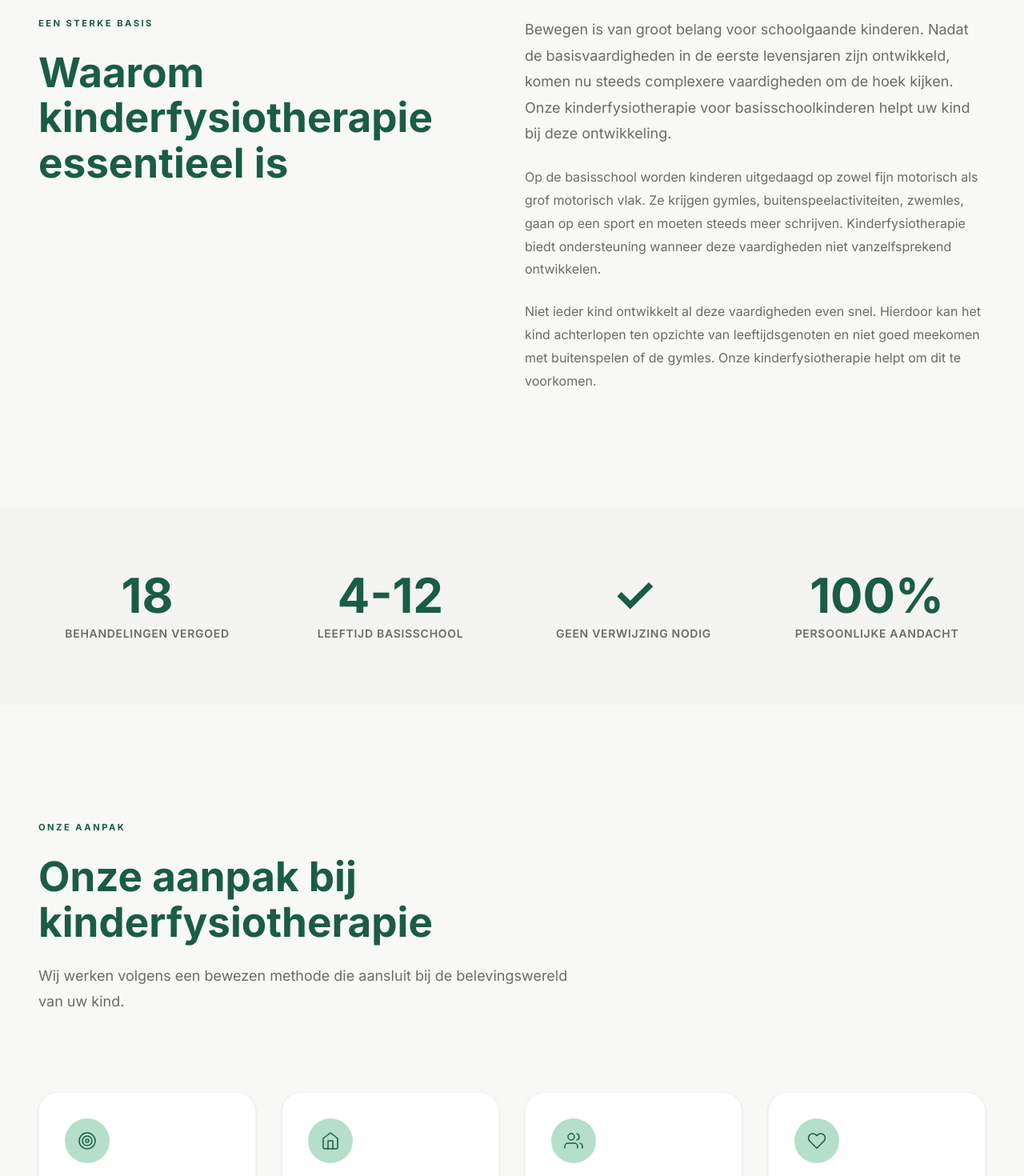
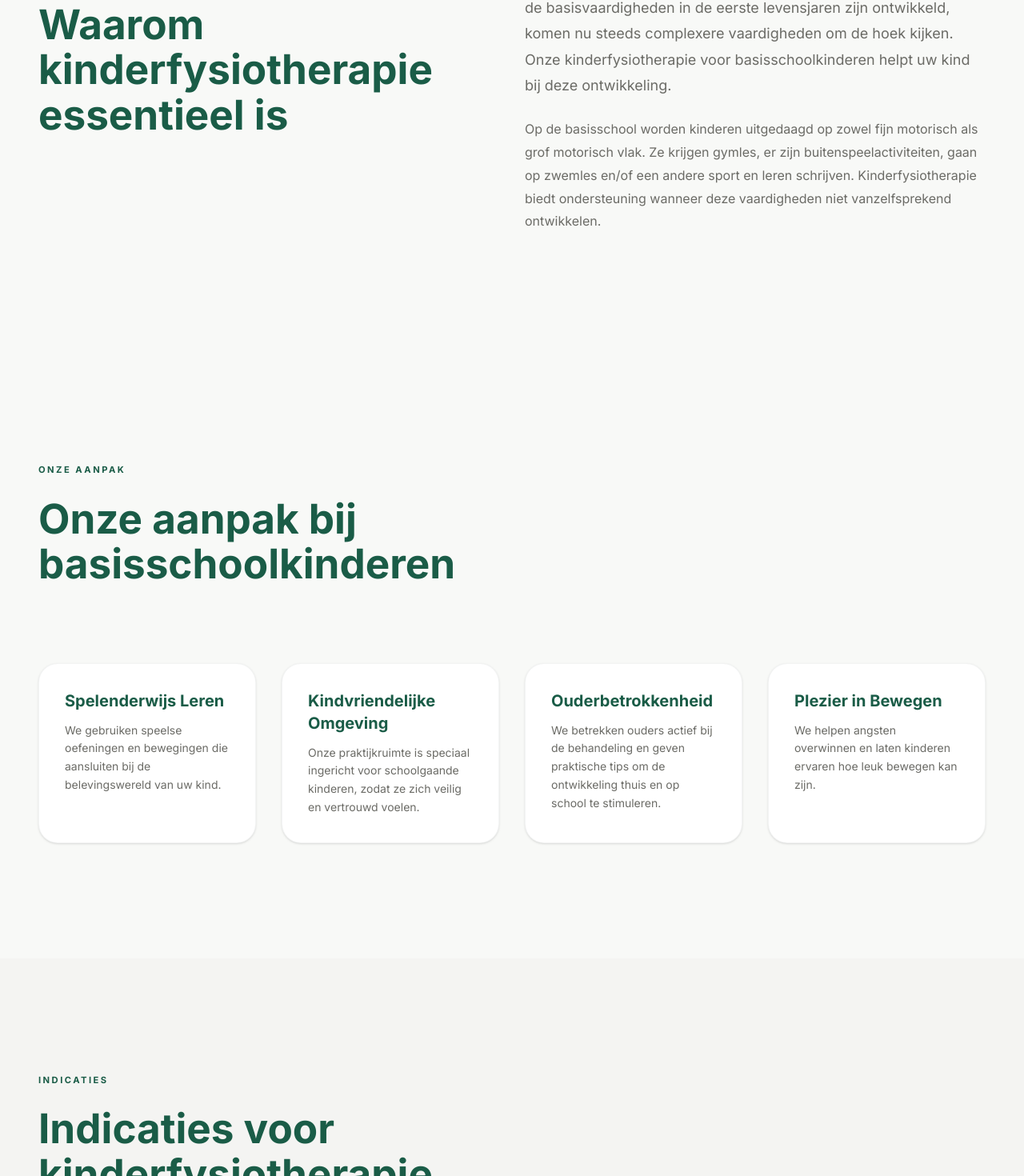
Before and after one commit to Maximustopdeals/kidsfysio-capelle-next-js, a Next.js app: page /basisschool in a window 1280 px wide. Shown: the part 945-2415 px from the top of the page at 80% size. Built offline with nearby package versions, Linux system fonts and the light colour scheme.

Commit message:
Refine metadata and approach text in basisschool page
Updated metadata description and refined approach text. Removed unnecessary comments and adjusted text for clarity.

```diff
--- a/src/app/basisschool/page.tsx
+++ b/src/app/basisschool/page.tsx
@@ -6,31 +6,15 @@ import Button from "@/components/Button";
 export const metadata: Metadata = {
   title: "Kinderfysiotherapie basisschool Capelle | 4-12 jaar",
   description:
-    "Kinderfysiotherapie voor basisschoolkinderen (4-12 jaar) in Capelle aan den IJssel. Hulp bij schrijfmotoriek, houding en sportblessures. Ook Rotterdam en omgeving.",
+    "Kinderfysiotherapie voor basisschoolkinderen (4-12 jaar) in Capelle aan den IJssel. Hulp bij schrijfmotoriek, houding en sportblessures.",
   alternates: { canonical: "/basisschool/" },
 };
 
 const approach = [
-  {
-    title: "Spelenderwijs Leren",
-    text: "We gebruiken speelse oefeningen en bewegingen die aansluiten bij de belevingswereld van uw kind om motorische vaardigheden te ontwikkelen binnen de kinderfysiotherapie.",
-    icon: "target",
-  },
-  {
-    title: "Kindvriendelijke Omgeving",
-    text: "Onze praktijkruimte is speciaal ingericht voor schoolgaande kinderen, zodat ze zich veilig en vertrouwd voelen tijdens de kinderfysiotherapie.",
-    icon: "home",
-  },
-  {
-    title: "Ouderbetrokkenheid",
-    text: "We betrekken ouders actief bij de behandeling en geven praktische tips om de ontwikkeling thuis en op school te stimuleren met kinderfysiotherapie.",
-    icon: "users",
-  },
-  {
-    title: "Plezier in Bewegen",
-    text: "We helpen angsten overwinnen en laten kinderen ervaren hoe leuk bewegen kan zijn, van klimmen tot balvaardigheid tijdens de kinderfysiotherapie.",
-    icon: "heart",
-  },
+  { title: "Spelenderwijs Leren", text: "We gebruiken speelse oefeningen en bewegingen die aansluiten bij de belevingswereld van uw kind.", icon: "target" },
+  { title: "Kindvriendelijke Omgeving", text: "Onze praktijkruimte is speciaal ingericht voor schoolgaande kinderen, zodat ze zich veilig en vertrouwd voelen.", icon: "home" },
+  { title: "Ouderbetrokkenheid", text: "We betrekken ouders actief bij de behandeling en geven praktische tips om de ontwikkeling thuis en op school te stimuleren.", icon: "users" },
+  { title: "Plezier in Bewegen", text: "We helpen angsten overwinnen en laten kinderen ervaren hoe leuk bewegen kan zijn.", icon: "heart" },
 ];
 
 const indications = [
@@ -43,7 +27,7 @@ const indications = [
   "Slechte houding",
   "Sportblessure",
   "Angst voor bewegen",
-  "Tenelopen",
+  "Tenenlopen",
   "Knieklachten",
   "Schrijfproblemen",
   "Snel moe",
@@ -62,10 +46,9 @@ const badges = [
 export default function BasisschoolPage() {
   return (
     <>
-      {/* 1. Split-Screen Hero */}
+      {/* Hero */}
       <section className="relative w-full bg-cream pt-16 pb-24 lg:pt-24 lg:pb-32 overflow-hidden">
         <div className="mx-auto max-w-7xl px-6 lg:px-12 grid grid-cols-1 lg:grid-cols-2 gap-16 lg:gap-12 items-center">
-
           <div className="flex flex-col items-start z-10">
             <FadeIn>
               <p className="text-[0.7rem] font-bold tracking-[0.28em] uppercase text-forest mb-6 flex items-center gap-2">
@@ -73,19 +56,16 @@ export default function BasisschoolPage() {
                 4-12 jaar
               </p>
             </FadeIn>
-
             <FadeIn delay={0.12}>
               <h1 className="text-[clamp(2.5rem,5vw,4.5rem)] font-bold leading-[1.1] text-forest mb-8">
                 Basisschool kinderen
               </h1>
             </FadeIn>
-
             <FadeIn delay={0.28}>
               <p className="text-lg text-forest/80 max-w-md leading-relaxed mb-10">
                 Professionele kinderfysiotherapie bij motorische ontwikkeling, schrijfproblemen en sportblessures, afgestemd op schoolgaande kinderen.
               </p>
             </FadeIn>
-
             <FadeIn delay={0.4}>
               <div className="flex flex-wrap items-center gap-5">
                 <Button href="/contact/" className="bg-forest text-white hover:bg-charcoal shadow-lg border-none rounded-lg px-8 py-4" size="lg">
@@ -96,22 +76,10 @@ export default function BasisschoolPage() {
                 </Button>
               </div>
             </FadeIn>
-
-            <FadeIn delay={0.5}>
-              <div className="mt-10 flex items-center gap-3 text-sm text-forest/80">
-                <span className="flex items-center justify-center w-5 h-5 rounded-full bg-sage text-forest">
-                  <svg width="12" height="12" viewBox="0 0 24 24" fill="none" stroke="currentColor" strokeWidth="3" strokeLinecap="round" strokeLinejoin="round"><path d="M20 6L9 17l-5-5" /></svg>
-                </span>
-                Geen verwijzing nodig
-              </div>
-            </FadeIn>
           </div>
-
           <div className="relative w-full">
             <FadeIn delay={0.2} direction="left">
               <div className="absolute -inset-4 bg-sage/20 rounded-[2.5rem] transform rotate-2 blur-lg"></div>
-
-              {/* AANGEPAST: Nieuwe foto en aspect-[3/2] voor de verhouding 2560x1708 */}
               <div className="relative aspect-[3/2] rounded-[2rem] overflow-hidden shadow-2xl shadow-charcoal/10">
                 <Image
                   src="/images/Kinderfysio-basisschool-kids-fysio-Capelle.webp"
@@ -125,11 +93,10 @@ export default function BasisschoolPage() {
               </div>
             </FadeIn>
           </div>
-
         </div>
       </section>
 
-      {/* 2. Waarom kinderfysiotherapie */}
+      {/* Waarom */}
       <section className="py-28 lg:py-36 bg-cream">
         <div className="mx-auto max-w-7xl px-6 lg:px-12">
           <div className="grid grid-cols-1 lg:grid-cols-12 gap-12 lg:gap-8">
@@ -149,10 +116,7 @@ export default function BasisschoolPage() {
                   Bewegen is van groot belang voor schoolgaande kinderen. Nadat de basisvaardigheden in de eerste levensjaren zijn ontwikkeld, komen nu steeds complexere vaardigheden om de hoek kijken. Onze kinderfysiotherapie voor basisschoolkinderen helpt uw kind bij deze ontwikkeling.
                 </p>
                 <p className="mt-6 text-muted leading-[1.8]">
-                  Op de basisschool worden kinderen uitgedaagd op zowel fijn motorisch als grof motorisch vlak. Ze krijgen gymles, buitenspeelactiviteiten, zwemles, gaan op een sport en moeten steeds meer schrijven. Kinderfysiotherapie biedt ondersteuning wanneer deze vaardigheden niet vanzelfsprekend ontwikkelen.
-                </p>
-                <p className="mt-6 text-muted leading-[1.8]">
-                  Niet ieder kind ontwikkelt al deze vaardigheden even snel. Hierdoor kan het kind achterlopen ten opzichte van leeftijdsgenoten en niet goed meekomen met buitenspelen of de gymles. Onze kinderfysiotherapie helpt om dit te voorkomen.
+                  Op de basisschool worden kinderen uitgedaagd op zowel fijn motorisch als grof motorisch vlak. Ze krijgen gymles, er zijn buitenspeelactiviteiten, gaan op zwemles en/of een andere sport en leren schrijven. Kinderfysiotherapie biedt ondersteuning wanneer deze vaardigheden niet vanzelfsprekend ontwikkelen.
                 </p>
               </FadeIn>
             </div>
@@ -160,73 +124,19 @@ export default function BasisschoolPage() {
         </div>
       </section>
 
-      {/* 3. USP / Stats */}
-      <section className="py-20 bg-warm-gray">
-        <div className="mx-auto max-w-7xl px-6 lg:px-12">
-          <div className="grid grid-cols-2 lg:grid-cols-4 gap-8 text-center">
-            <FadeIn>
-              <div className="flex flex-col items-center">
-                <span className="text-5xl lg:text-6xl font-bold text-forest mb-2">18</span>
-                <span className="text-sm font-semibold text-muted uppercase tracking-wider">Behandelingen vergoed</span>
-              </div>
-            </FadeIn>
-            <FadeIn delay={0.1}>
-              <div className="flex flex-col items-center">
-                <span className="text-5xl lg:text-6xl font-bold text-forest mb-2">4-12</span>
-                <span className="text-sm font-semibold text-muted uppercase tracking-wider">Leeftijd basisschool</span>
-              </div>
-            </FadeIn>
-            <FadeIn delay={0.2}>
-              <div className="flex flex-col items-center">
-                <span className="text-5xl lg:text-6xl font-bold text-forest mb-2">✓</span>
-                <span className="text-sm font-semibold text-muted uppercase tracking-wider">Geen verwijzing nodig</span>
-              </div>
-            </FadeIn>
-            <FadeIn delay={0.3}>
-              <div className="flex flex-col items-center">
-                <span className="text-5xl lg:text-6xl font-bold text-forest mb-2">100%</span>
-                <span className="text-sm font-semibold text-muted uppercase tracking-wider">Persoonlijke aandacht</span>
-              </div>
-            </FadeIn>
-          </div>
-        </div>
-      </section>
-
-      {/* 4. Onze aanpak */}
+      {/* Aanpak */}
       <section className="py-28 lg:py-36 bg-cream">
         <div className="mx-auto max-w-7xl px-6 lg:px-12">
           <FadeIn>
             <div className="max-w-2xl mb-16 lg:mb-24">
-              <p className="text-[0.7rem] font-bold tracking-[0.22em] uppercase text-forest mb-6">
-                Onze aanpak
-              </p>
-              <h2 className="text-[clamp(2.25rem,4vw,3.5rem)] font-bold text-forest leading-[1.1]">
-                Onze aanpak bij kinderfysiotherapie
-              </h2>
-              <p className="mt-6 text-muted text-lg leading-[1.8]">
-                Wij werken volgens een bewezen methode die aansluit bij de belevingswereld van uw kind.
-              </p>
+              <p className="text-[0.7rem] font-bold tracking-[0.22em] uppercase text-forest mb-6">Onze aanpak</p>
+              <h2 className="text-[clamp(2.25rem,4vw,3.5rem)] font-bold text-forest leading-[1.1]">Onze aanpak bij basisschoolkinderen</h2>
             </div>
           </FadeIn>
-
           <div className="grid grid-cols-1 md:grid-cols-2 lg:grid-cols-4 gap-8">
             {approach.map((item, i) => (
               <FadeIn key={item.title} delay={i * 0.1}>
-                <div className="bg-white p-8 rounded-[1.5rem] shadow-sm hover:shadow-xl hover:-translate-y-2 transition-all duration-500 border border-charcoal/5 h-full">
-                  <div className="w-14 h-14 bg-sage rounded-full flex items-center justify-center text-forest mb-8">
-                    {item.icon === "target" && (
-                      <svg width="24" height="24" viewBox="0 0 24 24" fill="none" stroke="currentColor" strokeWidth="1.5" strokeLinecap="round" strokeLinejoin="round"><circle cx="12" cy="12" r="10"/><circle cx="12" cy="12" r="6"/><circle cx="12" cy="12" r="2"/></svg>
-                    )}
-                    {item.icon === "home" && (
-                      <svg width="24" height="24" viewBox="0 0 24 24" fill="none" stroke="currentColor" strokeWidth="1.5" strokeLinecap="round" strokeLinejoin="round"><path d="M3 9l9-7 9 7v11a2 2 0 0 1-2 2H5a2 2 0 0 1-2-2z"/><polyline points="9 22 9 12 15 12 15 22"/></svg>
-                    )}
-                    {item.icon === "users" && (
-                      <svg width="24" height="24" viewBox="0 0 24 24" fill="none" stroke="currentColor" strokeWidth="1.5" strokeLinecap="round" strokeLinejoin="round"><path d="M17 21v-2a4 4 0 0 0-4-4H5a4 4 0 0 0-4 4v2"/><circle cx="9" cy="7" r="4"/><path d="M23 21v-2a4 4 0 0 0-3-3.87"/><path d="M16 3.13a4 4 0 0 1 0 7.75"/></svg>
-                    )}
-                    {item.icon === "heart" && (
-                      <svg width="24" height="24" viewBox="0 0 24 24" fill="none" stroke="currentColor" strokeWidth="1.5" strokeLinecap="round" strokeLinejoin="round"><path d="M20.84 4.61a5.5 5.5 0 0 0-7.78 0L12 5.67l-1.06-1.06a5.5 5.5 0 0 0-7.78 7.78l1.06 1.06L12 21.23l7.78-7.78 1.06-1.06a5.5 5.5 0 0 0 0-7.78z"/></svg>
-                    )}
-                  </div>
+                <div className="bg-white p-8 rounded-[1.5rem] shadow-sm border border-charcoal/5 h-full">
                   <h3 className="text-xl font-bold text-forest mb-3">{item.title}</h3>
                   <p className="text-muted text-sm leading-relaxed">{item.text}</p>
                 </div>
@@ -236,20 +146,13 @@ export default function BasisschoolPage() {
         </div>
       </section>
 
-      {/* 5. Indicaties */}
+      {/* Indicaties */}
       <section className="py-28 lg:py-36 bg-warm-gray">
         <div className="mx-auto max-w-7xl px-6 lg:px-12">
           <FadeIn>
             <div className="max-w-2xl mb-16">
-              <p className="text-[0.7rem] font-bold tracking-[0.22em] uppercase text-forest mb-6">
-                Indicaties
-              </p>
-              <h2 className="text-[clamp(2.25rem,4vw,3.5rem)] font-bold text-forest mb-6 leading-[1.1]">
-                Indicaties voor kinderfysiotherapie
-              </h2>
-              <p className="text-muted text-lg leading-[1.8]">
-                Herkenbaar bij uw kind? Wij helpen graag bij deze en andere indicaties.
-              </p>
+              <p className="text-[0.7rem] font-bold tracking-[0.22em] uppercase text-forest mb-6">Indicaties</p>
+              <h2 className="text-[clamp(2.25rem,4vw,3.5rem)] font-bold text-forest mb-6 leading-[1.1]">Indicaties voor kinderfysiotherapie</h2>
             </div>
           </FadeIn>
           <div className="grid grid-cols-1 sm:grid-cols-2 lg:grid-cols-3 gap-x-8 gap-y-0">
@@ -262,15 +165,10 @@ export default function BasisschoolPage() {
               </FadeIn>
             ))}
           </div>
-          <FadeIn delay={0.3}>
-            <p className="mt-12 text-muted text-sm">
-              Staat de indicatie er niet tussen? Neem contact op voor persoonlijk advies over kinderfysiotherapie voor basisschoolkinderen.
-            </p>
-          </FadeIn>
         </div>
       </section>
 
-      {/* 6. CTA */}
+      {/* CTA met snelkoppeling onderaan */}
       <section className="py-28 lg:py-40 bg-cream">
         <div className="mx-auto max-w-4xl px-6 text-center">
           <FadeIn>
@@ -278,7 +176,7 @@ export default function BasisschoolPage() {
               Heeft uw kind hulp nodig bij de motorische ontwikkeling?
             </h2>
             <p className="mt-6 text-muted leading-relaxed text-lg mb-12">
-              Onze gespecialiseerde kinderfysiotherapeuten helpen uw kind met plezier te leren bewegen en zich optimaal te ontwikkelen met kinderfysiotherapie voor basisschoolkinderen.
+              Onze gespecialiseerde kinderfysiotherapeuten helpen uw kind met plezier te leren bewegen en zich optimaal te ontwikkelen.
             </p>
 
             <div className="flex flex-wrap justify-center gap-x-8 gap-y-4 mb-12">
```
